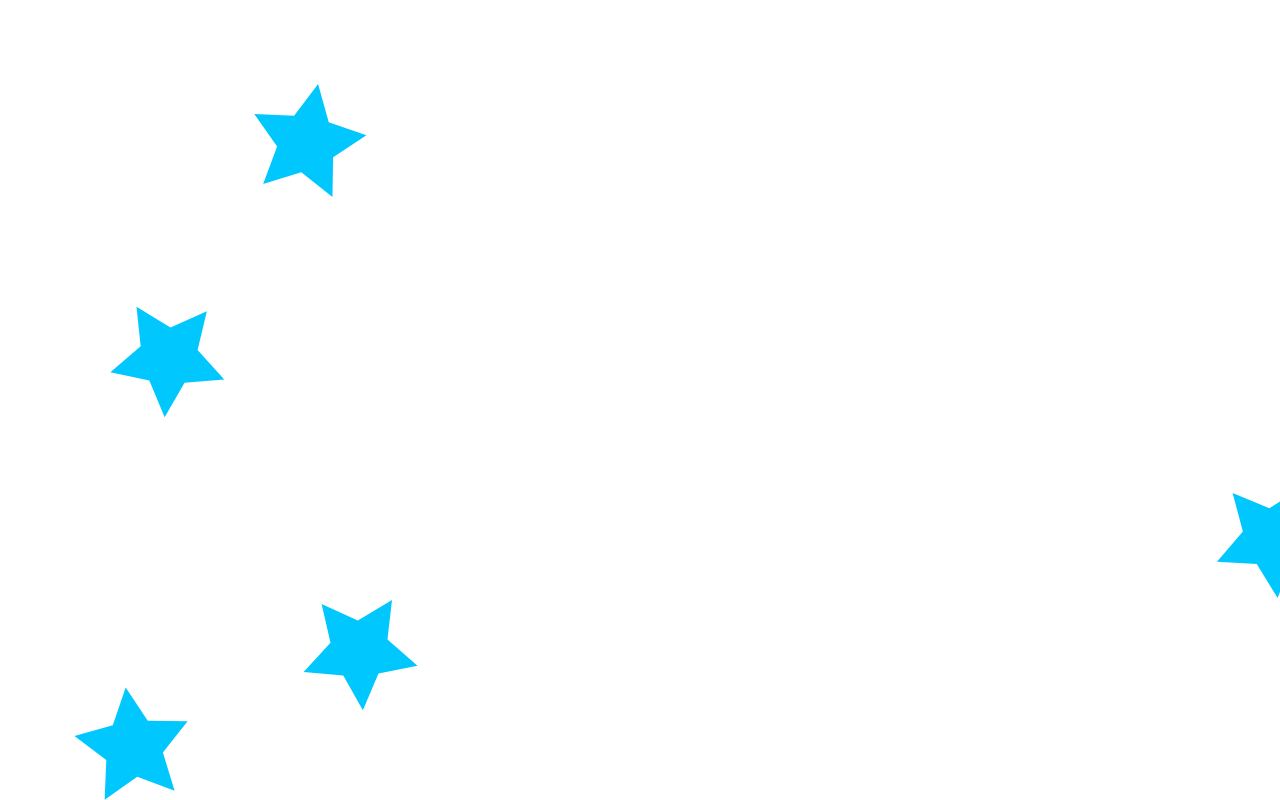
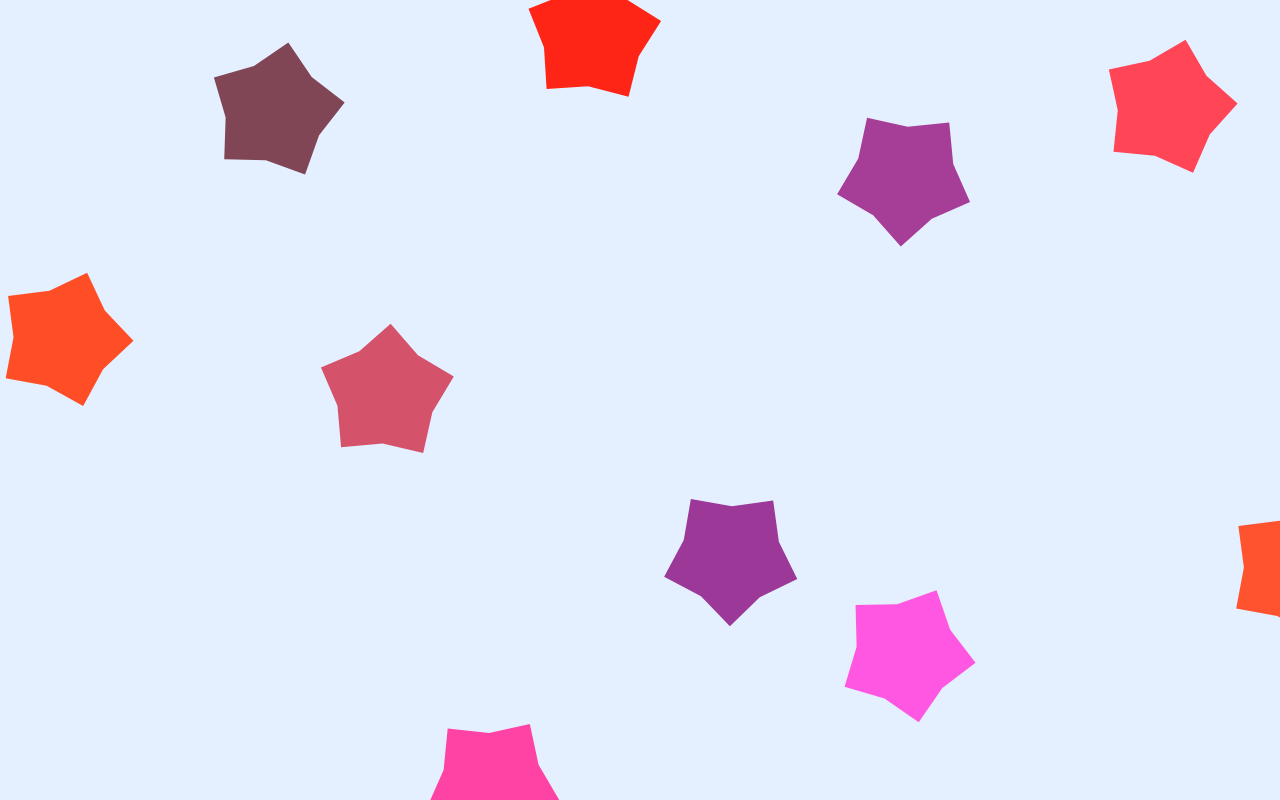
Before and after one commit to KeriCKelly/Digital-painting, a plain HTML site: page index.html in a window 1280 px wide. Drawn offline with Linux system fonts and the light colour scheme.

Commit message:
colors and animations
changed colors
fixed translation animation on stars

```diff
--- a/script.js
+++ b/script.js
@@ -5,12 +5,16 @@ var two = new Two({
   autostart: true
 }).appendTo(document.body);
 
-var stars = _.map(_.range(5), function() {
+var stars = _.map(_.range(20), function() {
   var x = Math.random() * two.width;
   var y = Math.random() * two.height;
-  var star = two.makeStar(x, y, 60, 30);
+  var star = two.makeStar(x, y, 70, 50);
   star.velocity = Math.random() * 5 + 5;
-  star.fill = 'rgb(0, 200, 255)';
+  star.noStroke().fill = 'rgb('
+  + Math.floor(Math.random() * 210 + 100) + ','
+  + Math.floor(Math.random() * 100) + ','
+  + Math.floor(Math.random() * 320) + ')';
+ return star;;
   star.noStroke();
 
   return star;
@@ -22,15 +26,17 @@ two.bind('update', function() {
 
 function updateStar(star) {
   star.rotation -= star.velocity / 100;
+  star.translation.y -= star.velocity -8;
+  if (star.translation.y < 0) {
+    star.translation.y = two.width * 1.125;
+  }
+    star.translation.x -= star.velocity -8;
   if (star.translation.x < 0) {
     star.translation.x = two.width * 1.125;
   }
 }
 
-document.onmousemove = function(e) {
-  star.translation -= star.velocity / 100;
-  var star = e.clientX;
-    var star = e.clientY;
-  star.translation.x += (star.destination.x - star.translation.x) * 0.0625;
-  star.translation.y += (star.destination.y - star.translation.y) * 0.0625;
-}
+// two.bind('update', function() {
+//   var star = _.each(stars, updateStar);
+// star.translation.x -= star.velocity *1/8;
+// }).play();
--- a/style.css
+++ b/style.css
@@ -1 +1,5 @@
 /* CSS styles */
+
+body {
+    background: rgb(228, 239, 255);
+}
```
